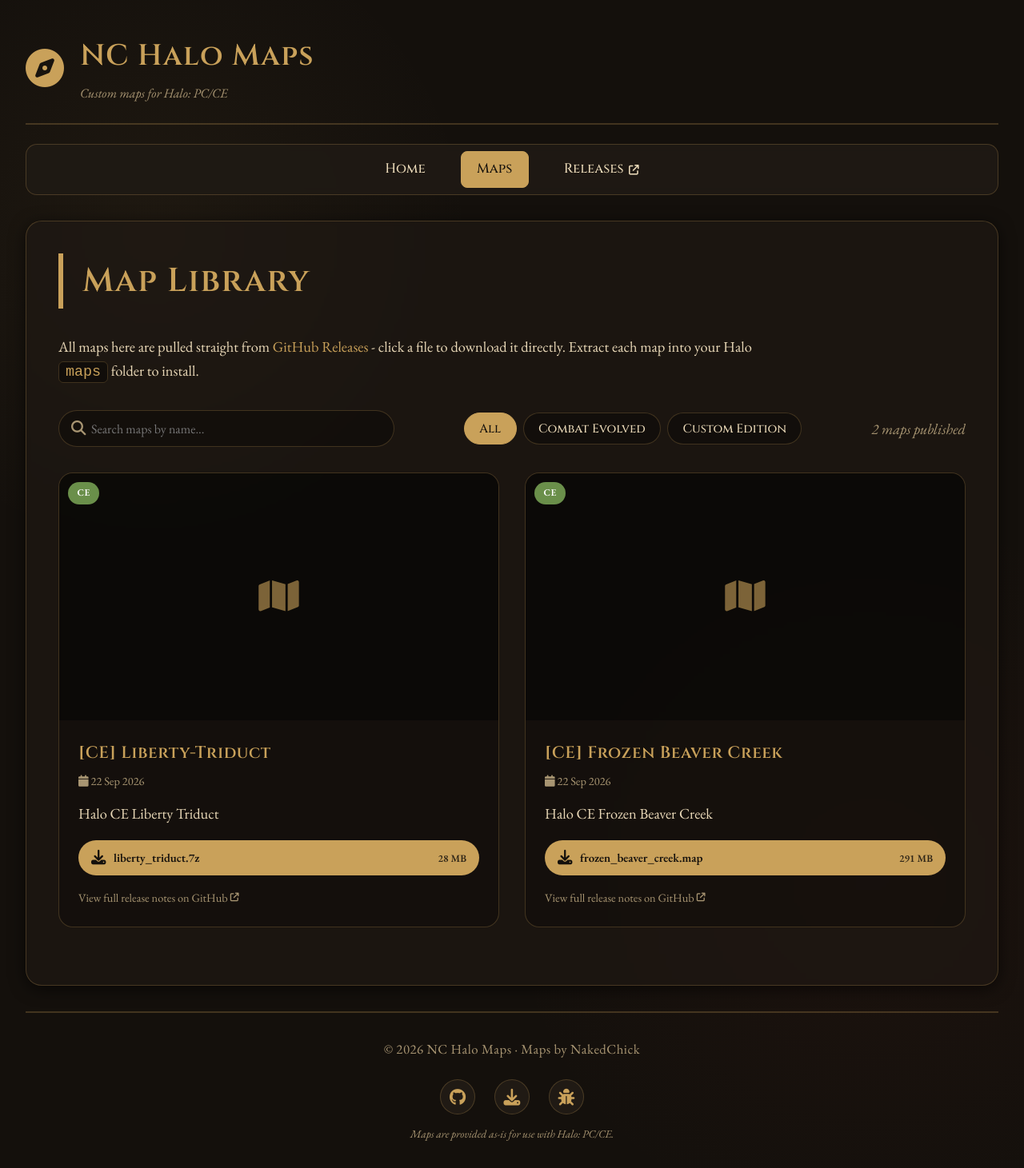
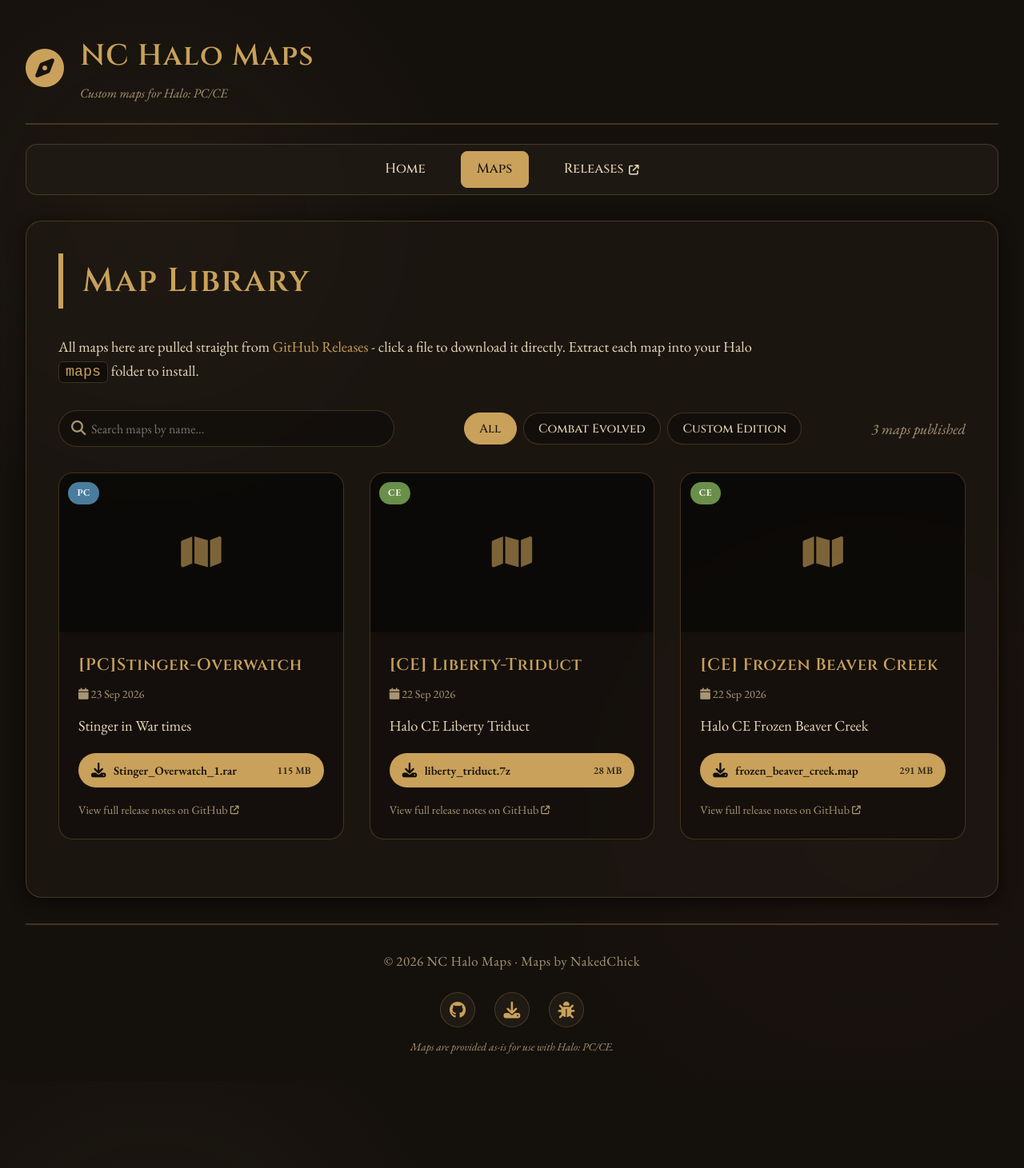
Before and after one commit to Chalwk/NC-Halo-Maps, a Jekyll site: the page built from maps.html, in a window 1280 px wide. Shown: the whole page at 80% size. Built offline with Jekyll 4.4.1, drawn with Linux system fonts in a browser that asks for light colours; after the commit the page ends 1352 px from its top, so only the background shows below that.

Commit message:
chore: update releases data

```diff
--- a/_data/releases.json
+++ b/_data/releases.json
@@ -1,4 +1,27 @@
 [
+  {
+    "id": 394731571,
+    "tag": "PC-Stinger-Overwatch",
+    "name": "[PC]Stinger-Overwatch",
+    "body": "Stinger in War times",
+    "prerelease": false,
+    "published_at": "2026-09-23T14:13:48Z",
+    "html_url": "https://github.com/nakedchick-code/NC-Halo-Maps/releases/tag/PC-Stinger-Overwatch",
+    "games": [
+      "PC"
+    ],
+    "thumbnail": null,
+    "assets": [
+      {
+        "name": "Stinger_Overwatch_1.rar",
+        "size": 120688470,
+        "size_human": "115 MB",
+        "download_count": 0,
+        "browser_download_url": "https://github.com/nakedchick-code/NC-Halo-Maps/releases/download/PC-Stinger-Overwatch/Stinger_Overwatch_1.rar",
+        "content_type": "application/x-compressed"
+      }
+    ]
+  },
   {
     "id": 394195420,
     "tag": "CE-Liberty-Triduct",
```
